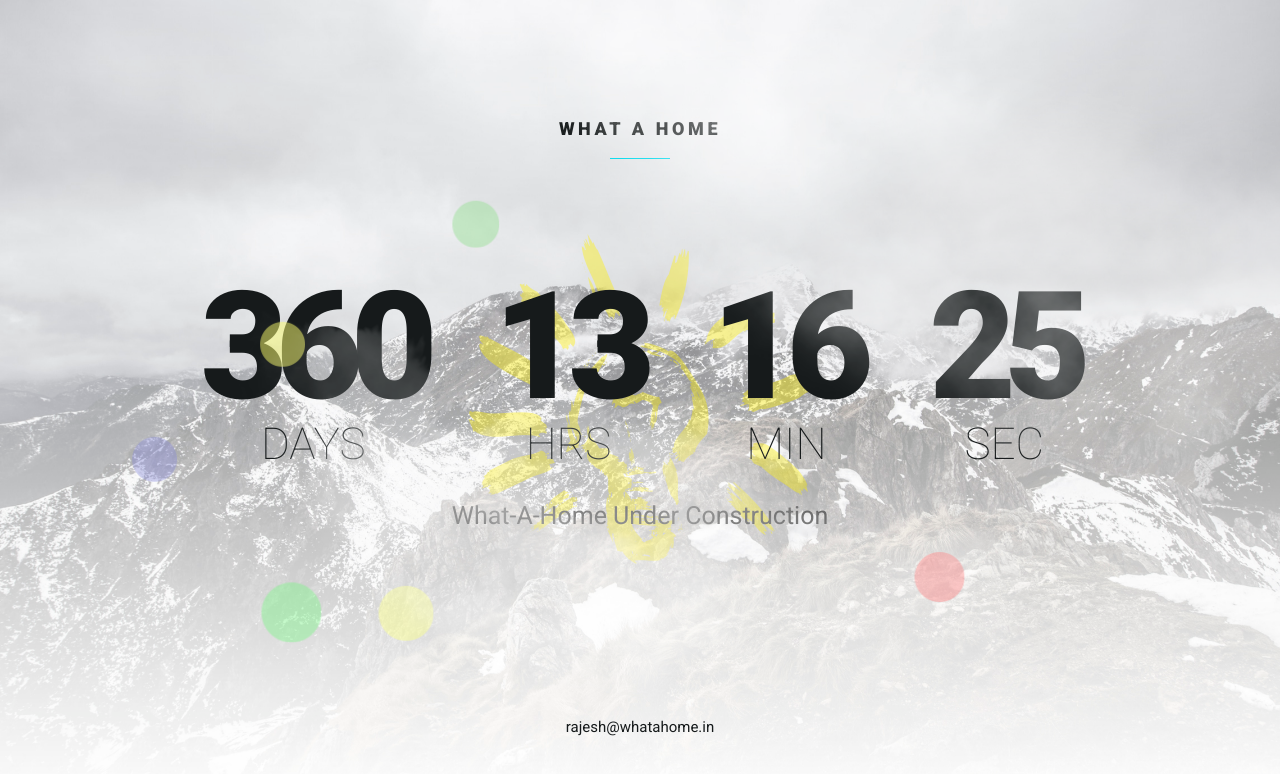
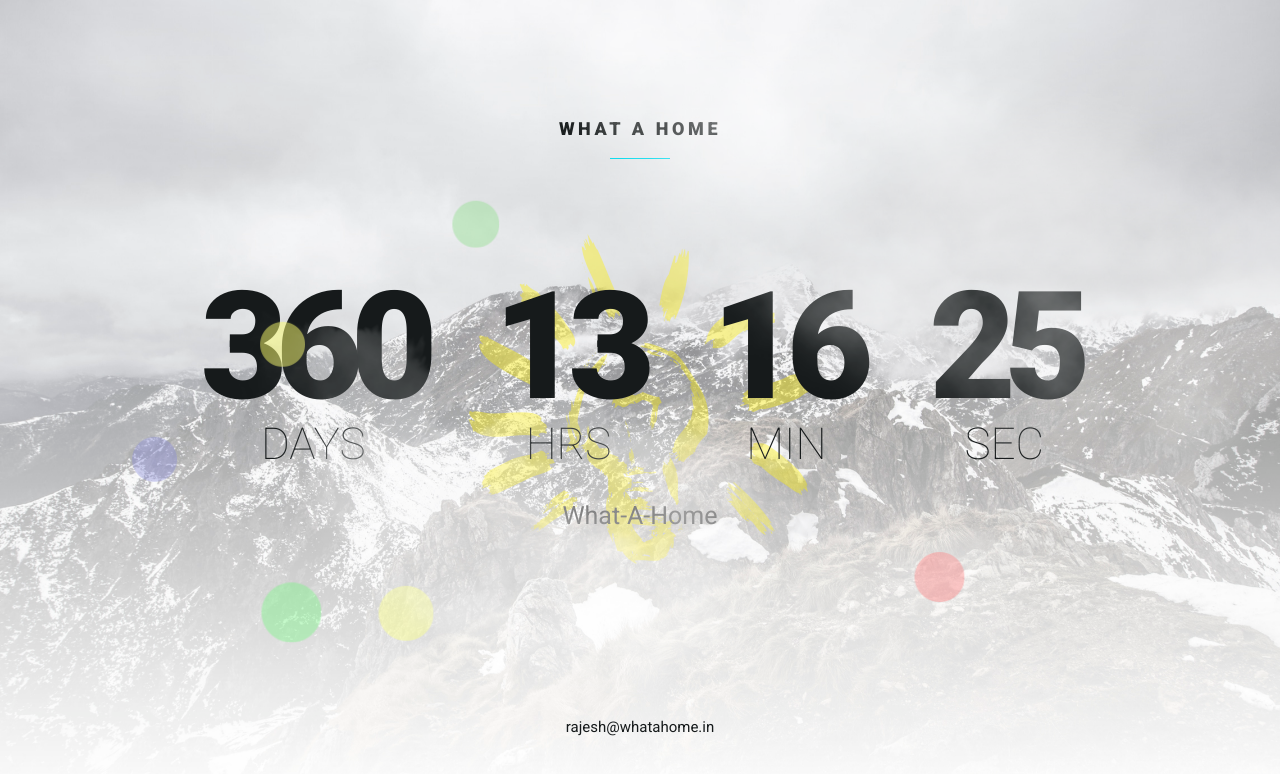
Before and after one commit to Balaji2682/what_a_home, a plain HTML site: page index.html in a window 1280 px wide. Drawn offline with Linux system fonts and the light colour scheme.

Commit message:
Update index.html

```diff
--- a/index.html
+++ b/index.html
@@ -84,7 +84,7 @@
                         </h1>
 
                         <p class="sub-title">
-                            What-A-Home Under Construction
+                            What-A-Home
                         </p>
                     </div>
                 </li>
```
